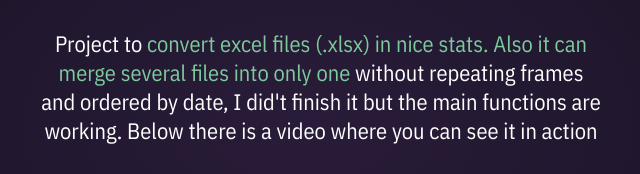
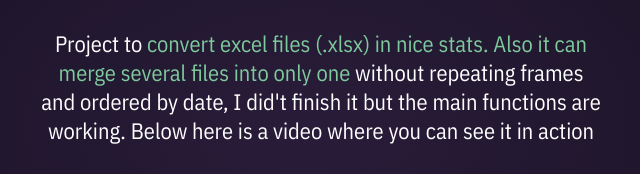
Before and after one commit to vanzemaljack/vanzemaljack, a plain HTML site: page xlsxtracker.html in a window 1280 px wide. Shown: the part 210-384 px from the top of the page, 319-959 px from the left. Drawn offline with nearby package versions, Linux system fonts and the light colour scheme; a script that the page names is missing.

Commit message:
fix typo

```diff
--- a/xlsxtracker.html
+++ b/xlsxtracker.html
@@ -72,7 +72,7 @@
                             </div> -->
                             <div>
                                 Project to <text class="g">convert excel files (.xlsx) in nice stats. Also it can merge several files into only one</text> without repeating frames and ordered by date, I did't finish it but the main functions are working.
-                                Below there is a video where you can see it in action
+                                Below here is a video where you can see it in action
                             </div>
                             <div class="iframe-container">
                                 <iframe width="560" height="315" src="https://www.youtube.com/embed/cjdRV12_H_0" title="YouTube video player" frameborder="0" allow="accelerometer; autoplay; clipboard-write; encrypted-media; gyroscope; picture-in-picture" allowfullscreen></iframe>
```
